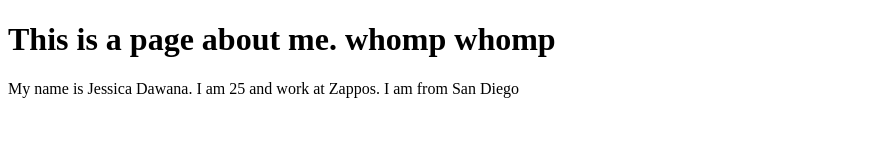
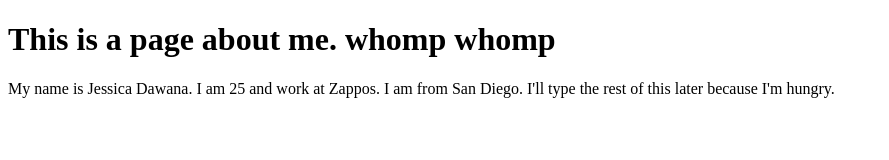
Before and after one commit to dawanamama/dawanamama.github.io, a plain HTML site: page about-me.html in a window 1280 px wide. Shown: the whole page, without its empty margins (0-889 px from the left). Drawn offline with Linux system fonts and the light colour scheme.

Commit message:
Update about-me.html

```diff
--- a/about-me.html
+++ b/about-me.html
@@ -5,6 +5,6 @@
   </head>
   <body>
     <h1>This is a page about me. whomp whomp</h1>
-    <p>My name is Jessica Dawana.  I am 25 and work at Zappos.  I am from San Diego</p>
+    <p>My name is Jessica Dawana.  I am 25 and work at Zappos.  I am from San Diego. I'll type the rest of this later because I'm hungry.</p>
   </body>
 </html>
```
